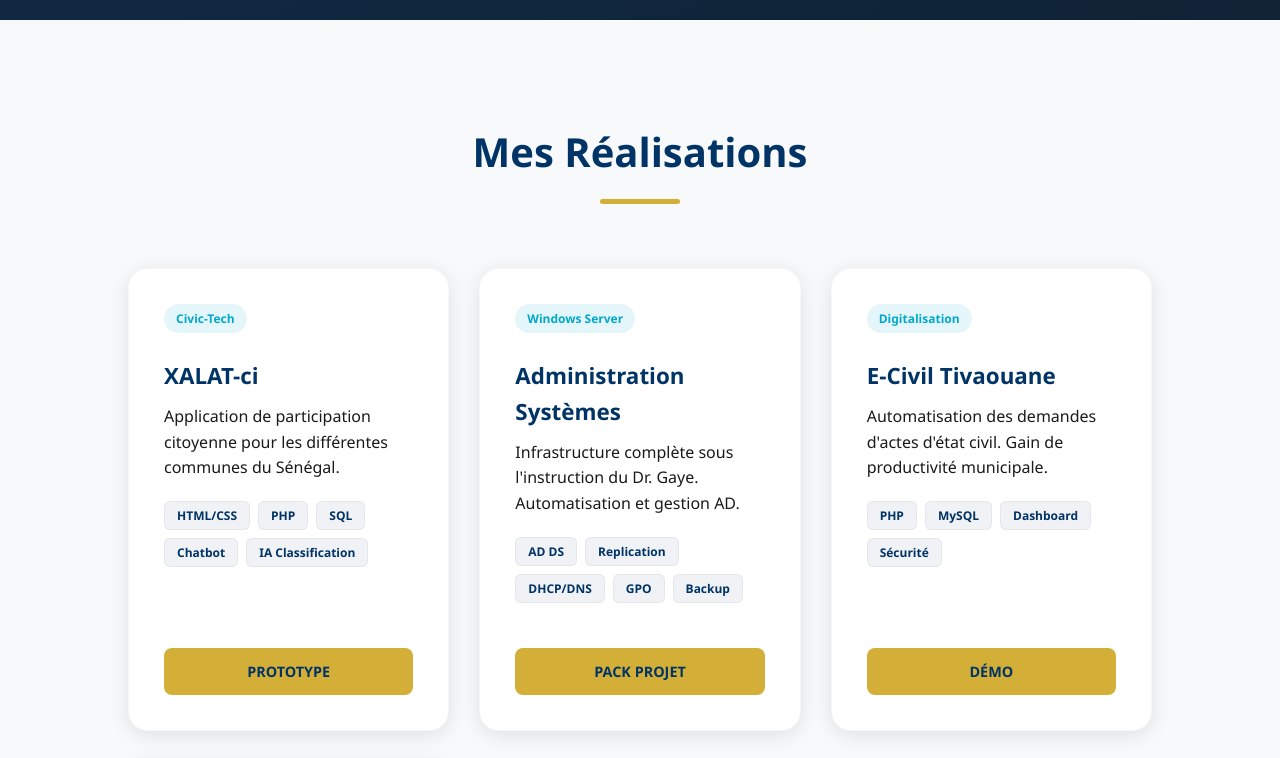
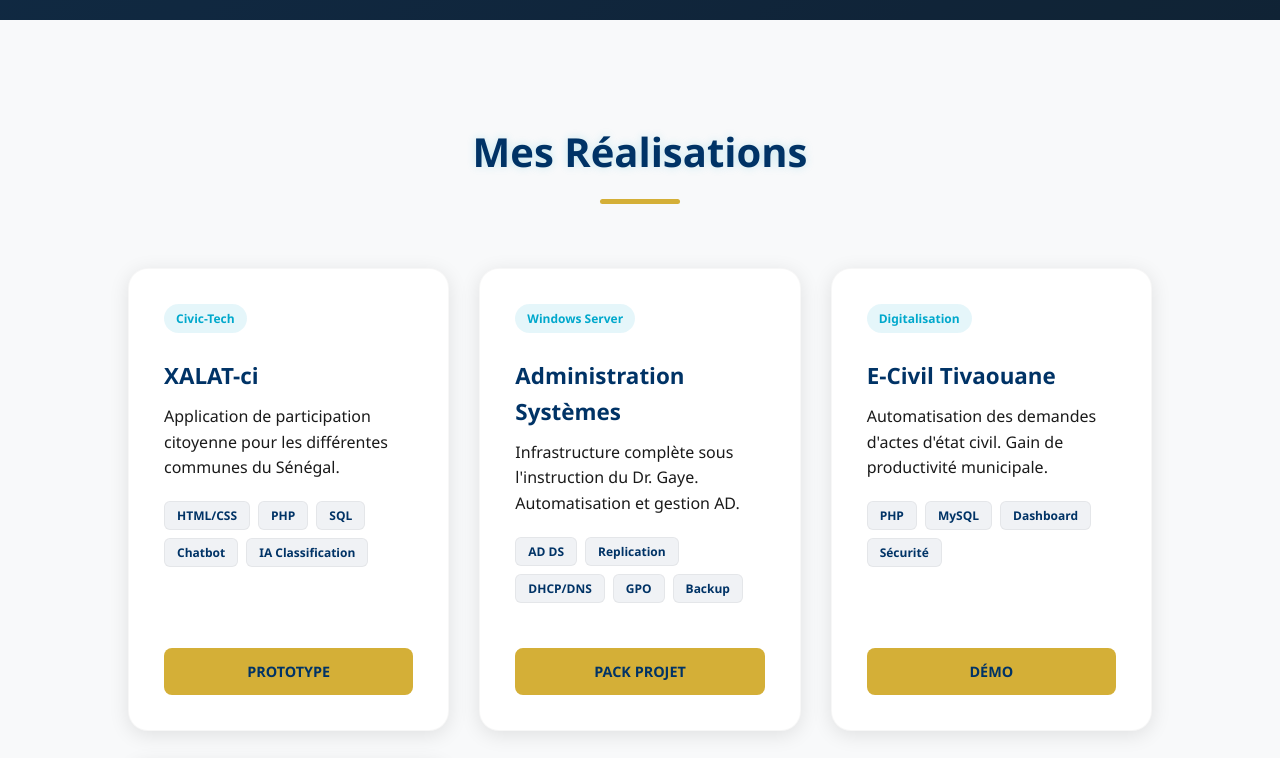
Before and after one commit to JambarrTech/portfolio, a plain HTML site: page index.html in a window 1280 px wide. Shown: the part 780-1538 px from the top of the page. Drawn offline with Linux system fonts and the light colour scheme; grey boxes are pictures that could not be loaded.

Commit message:
Update index.html

```diff
--- a/index.html
+++ b/index.html
@@ -25,7 +25,9 @@
             font-family: 'Segoe UI', system-ui, -apple-system, sans-serif;
             scroll-behavior: smooth;
         }
-
+.section-title {
+    text-shadow: 0 0 10px rgba(0,168,204,0.2);
+}
         body {
             background-color: var(--light);
             color: var(--dark);
```
